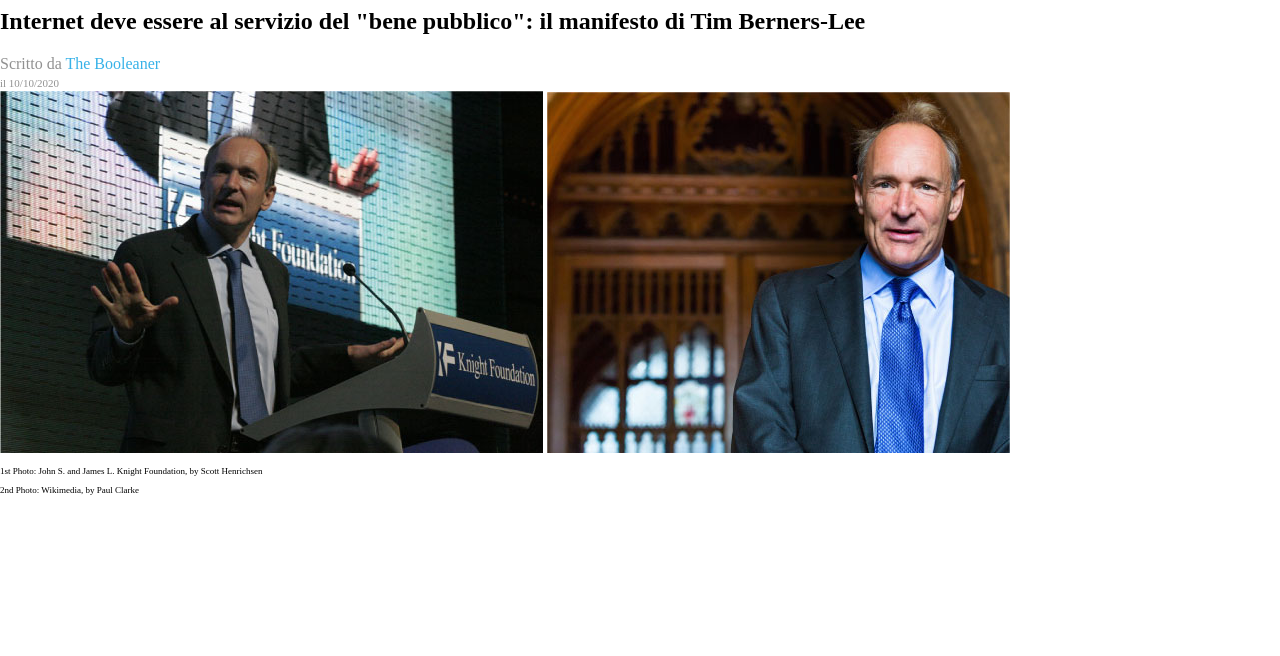
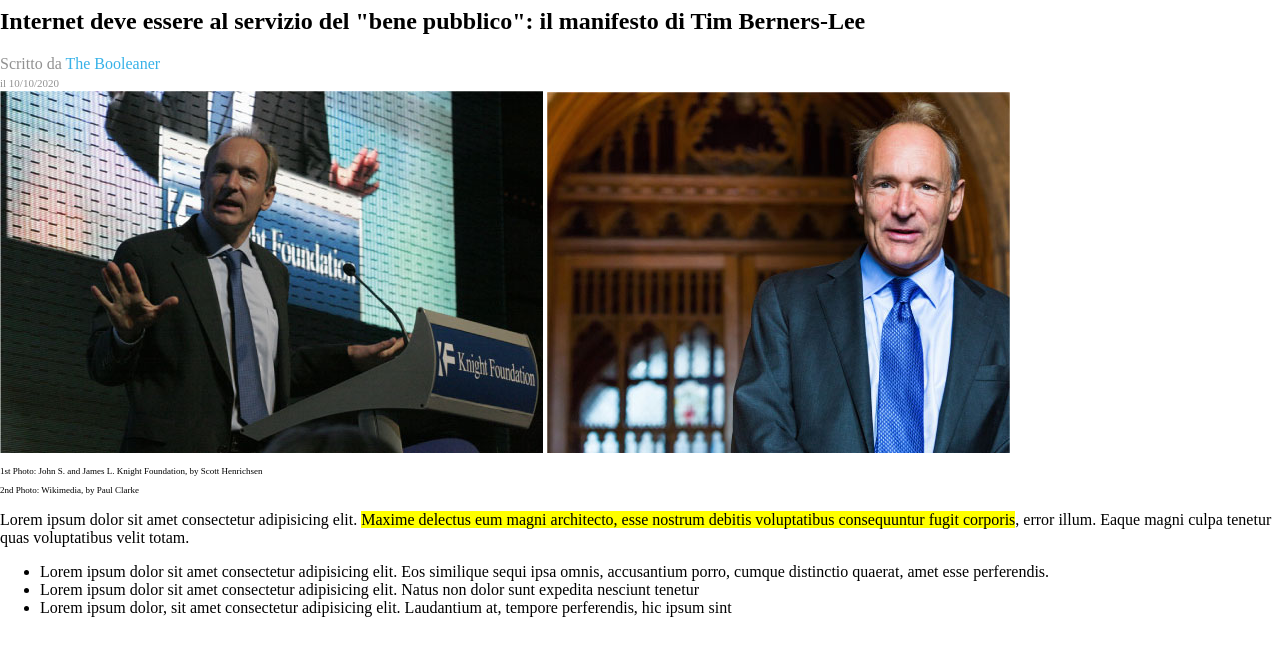
Before and after one commit to Willians-Hurtado/html-css-booleaner, a plain HTML site: page index.html in a window 1280 px wide. Shown: the part 112-768 px from the top of the page. Drawn offline with Linux system fonts and the light colour scheme.

Commit message:
added section with 1st paragraph and ul

```diff
--- a/css/style.css
+++ b/css/style.css
@@ -41,3 +41,7 @@ body{
 .photo{
     font-size: 9px;
 }
+
+.mark{
+    background-color: var(--cv-paragraph);
+}
--- a/index.html
+++ b/index.html
@@ -31,7 +31,25 @@
             <p class="photo">1st Photo: John S. and James L. Knight Foundation, by Scott Henrichsen</p>
             <p class="photo">2nd Photo: Wikimedia, by Paul Clarke </p>
         </section>
-        <section></section>
+
+       <!--  paragraph and ul -->
+        <section>
+            <p>
+                Lorem ipsum dolor sit amet consectetur adipisicing elit. <mark class="mark">Maxime delectus eum magni architecto, esse nostrum debitis voluptatibus consequuntur fugit corporis</mark>, error illum. Eaque magni culpa tenetur quas voluptatibus velit totam.
+            </p>
+            <ul>
+                <li>
+                    Lorem ipsum dolor sit amet consectetur adipisicing elit. Eos similique sequi ipsa omnis, accusantium porro, cumque distinctio quaerat, amet esse perferendis.
+                </li>
+                <li>
+                    Lorem ipsum dolor sit amet consectetur adipisicing elit. Natus non dolor sunt expedita nesciunt tenetur
+                </li>
+                <li>
+                    Lorem ipsum dolor, sit amet consectetur adipisicing elit. Laudantium at, tempore perferendis, hic ipsum sint
+                </li>
+            </ul>
+        </section>
+
         <section></section>
         <sectio></sectio>
         <section></section>
```
